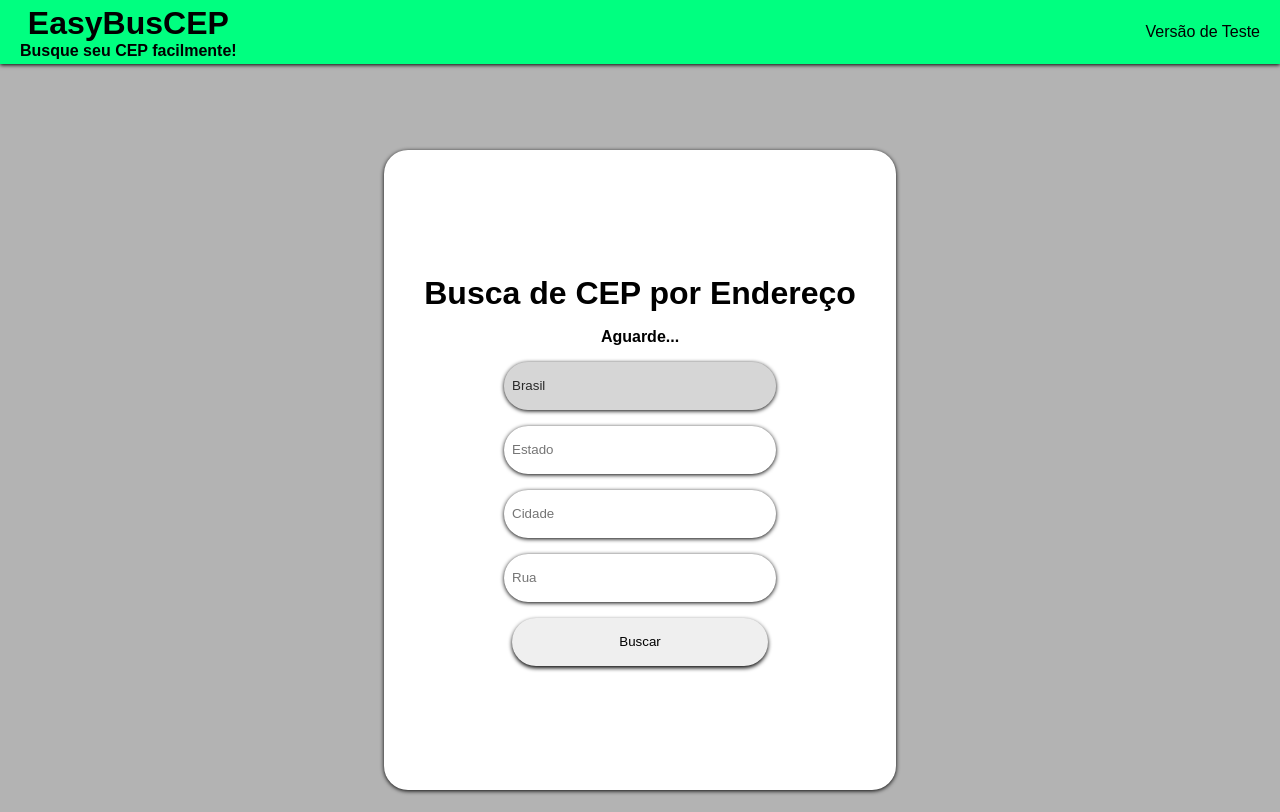
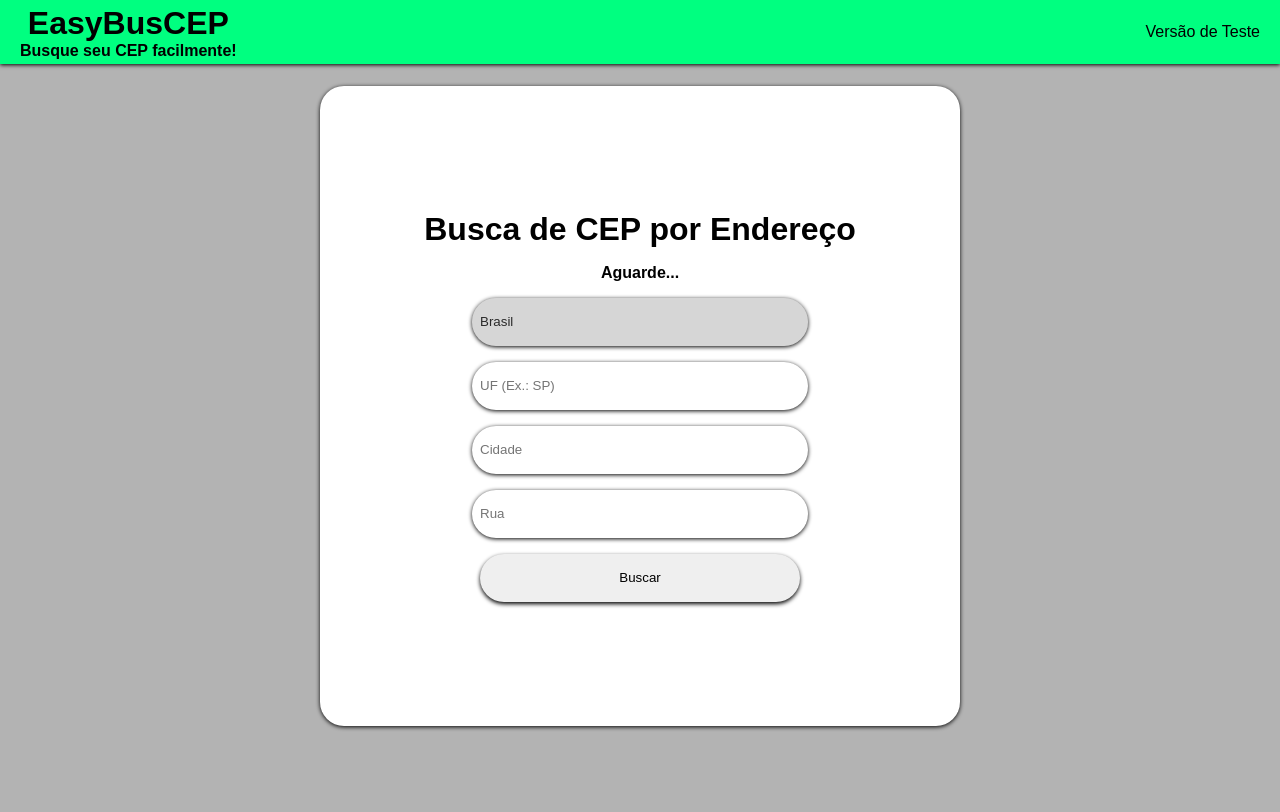
Before and after one commit to ryanhenrqq/EasyBusCEP, a React (Vite) app: page / in a window 1280 px wide. Built offline with nearby package versions, Linux system fonts and the light colour scheme; no server answers.

Commit message:
fix: changed FUll state name fto UF name, to avoid api bad requests

```diff
--- a/src/App.css
+++ b/src/App.css
@@ -37,7 +37,7 @@ header {
   display: flex;
   justify-content: center;
   align-items: center;
-  margin-top: 8rem;
+  margin-top: 4rem;
   width: 100%;
   height: 100%;
   background-color: #b3b3b3;
@@ -48,7 +48,7 @@ header {
   justify-content: center;
   align-items: center;
   height: 40rem;
-  width: 40%;
+  width: 640px;
   margin: 22px;
   border-radius: 24px;
   background-color: #fff;
--- a/src/App.tsx
+++ b/src/App.tsx
@@ -84,7 +84,6 @@ function MainView() {
       console.log(res)
       const setter: GeocodingTypage | null = res
       setCountry(String(setter?.countryName))
-      setState(String(setter?.principalSubdivision))
       setStateCode(String(setter?.principalSubdivisionCode).replace("BR-", ""))
       setCidad(String(setter?.city))
     } catch (err:any){
@@ -107,8 +106,8 @@ function MainView() {
         setErrorMsg("Insira todas as informações acima.")
         return
       }
-      if (state==""){
-        setErrorMsg("Insira um estado.")
+      if (stateCode==""){
+        setErrorMsg("Insira um UF (Ex.: SP).")
         return
       }
       if (cidad=="") {
@@ -161,7 +160,7 @@ function MainView() {
           <h3>Busca de CEP por Endereço</h3>
           {!loadingGeo?<button onClick={handleGeoCoding}>Preencher Automaticamente</button>:<b>Aguarde...</b>}
           <input type="text" placeholder='País' value={country} disabled />
-          <input type="text" placeholder='Estado' value={state} onChange={(e)=>setState(e.target.value)} />
+          <input type="text" placeholder='UF (Ex.: SP)' maxlength={2} value={stateCode} onChange={(e)=>setStateCode(e.target.value.toUpperCase())} />
           <input type="text" placeholder='Cidade' value={cidad} onChange={(e)=>setCidad(e.target.value)} />
           <input type="text" placeholder='Rua' value={rua} onChange={(e)=>setRua(e.target.value)} required />
           {loadingCEP?<b>Aguarde...</b>:<button onClick={handleCEPFetch}>Buscar</button>}
```
